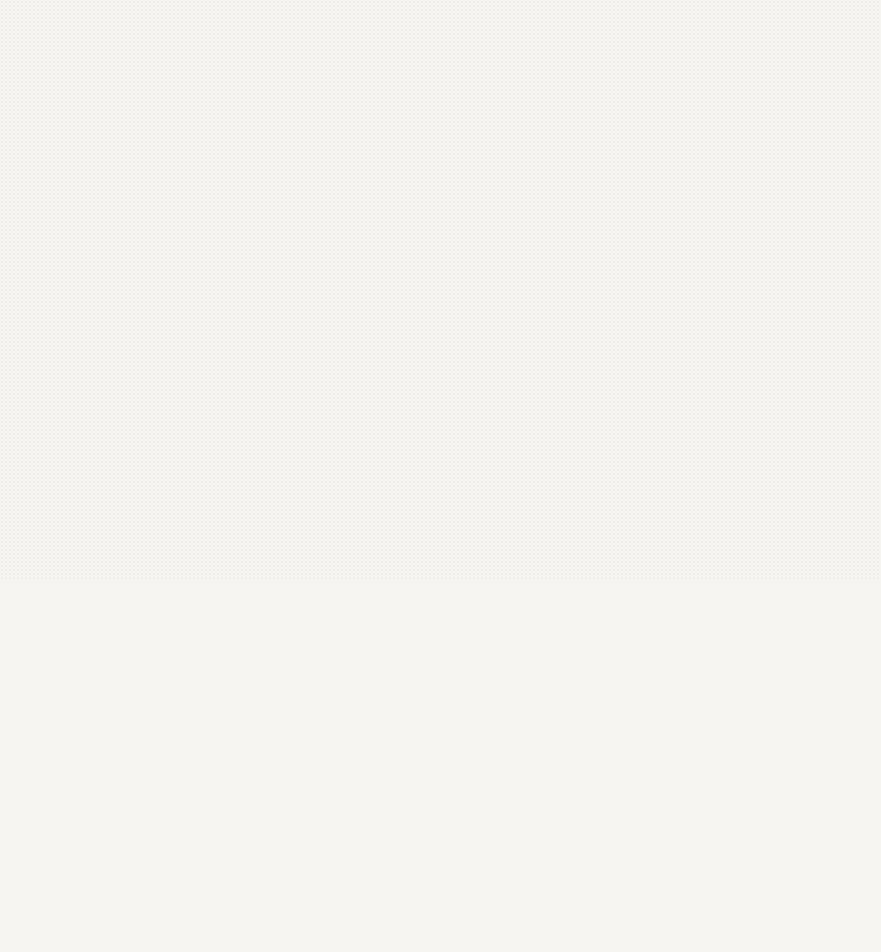
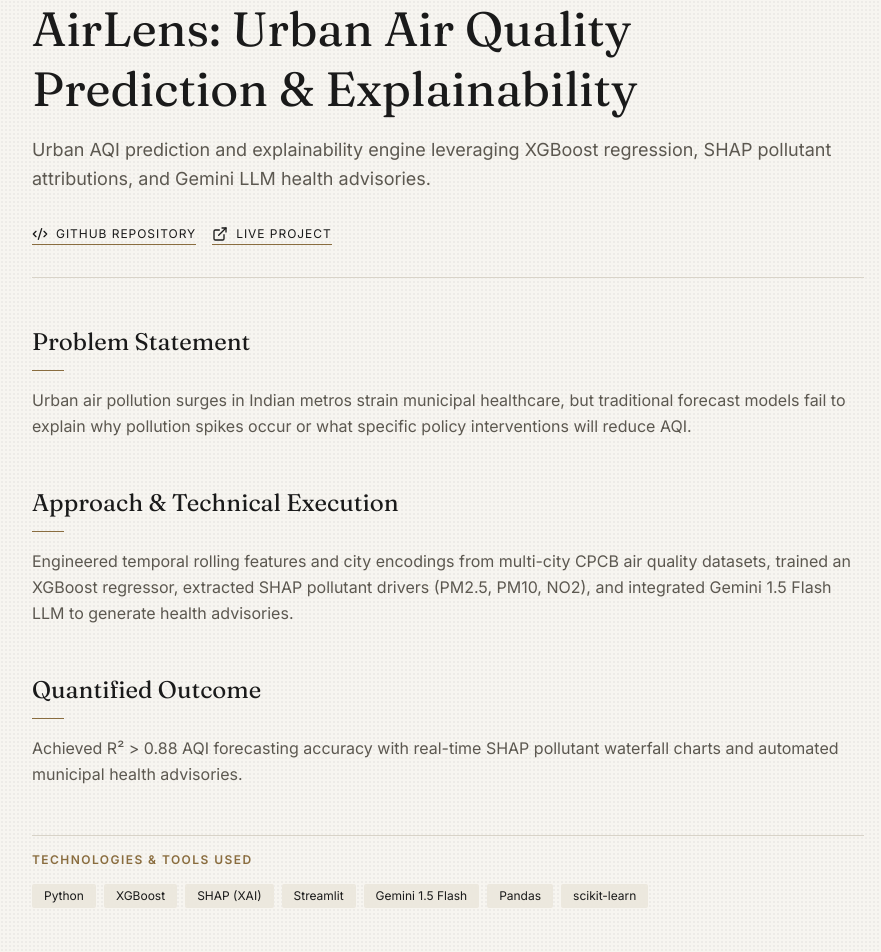
Before and after one commit to atharv-5/atharv-portfolio, a Next.js app: page /projects/airlens-aqi-explainability in a window 1280 px wide. Before the commit this address had no page. Shown: the part 220-1172 px from the top of the page, without its empty margins (192-1073 px from the left). Before the commit the page ends 800 px from the top, so only its background shows below. Built offline with nearby package versions, Linux system fonts and the light colour scheme.

Commit message:
Add Credit Risk Explainability & AirLens AQI projects with GitHub and Streamlit live URLs

```diff
--- a/content/projects.ts
+++ b/content/projects.ts
@@ -39,7 +39,7 @@ export const projects: Project[] = [
     problem:
       "Executive leaders lacked centralized, real-time visibility into multi-regional sales performance, product category profitability, and delivery SLA bottlenecks.",
     approach:
-      "Built an automated Python ETL pipeline (`sqlalchemy`, `psycopg2`) to clean and load Superstore sales data into PostgreSQL. Authored analytical SQL queries for KPI aggregation and connected Power BI for dynamic regional and category filtering.",
+      "Built an automated Python ETL pipeline (sqlalchemy, psycopg2) to clean and load Superstore sales data into PostgreSQL. Authored analytical SQL queries for KPI aggregation and connected Power BI for dynamic regional and category filtering.",
     result:
       "Delivered real-time executive dashboard tracking $2,297,200.86 total revenue, 4,922 orders, 793 unique customers, top-performing West region ($710.2K), and average 3.96-day shipping SLA.",
     techStack: ["Power BI", "PostgreSQL", "SQL", "Python ETL", "Pandas", "Data Analytics"],
@@ -49,7 +49,7 @@ export const projects: Project[] = [
     slug: "athrion-ai",
     number: "03",
     category: "GENERATIVE AI & FULL-STACK",
-    title: "Athrion AI — Prep & Resume Platform",
+    title: "Athrion AI — Interview Prep & Resume Platform",
     shortDescription:
       "Interview-prep and resume-analysis platform powered by Groq LLaMA 3.3 70B, Node.js, and React with end-to-end security auditing.",
     problem:
@@ -68,4 +68,54 @@ export const projects: Project[] = [
     ],
     githubUrl: "https://github.com/atharv-5/athrion-interview-platform",
   },
+  {
+    slug: "credit-risk-explainability",
+    number: "04",
+    category: "EXPLAINABLE AI & MACHINE LEARNING",
+    title: "Credit Risk Explainability & AI Underwriting Agent",
+    shortDescription:
+      "End-to-end Explainable AI (XAI) platform using XGBoost, SHAP feature attributions, policy compliance RAG, and Streamlit dashboard.",
+    problem:
+      "Traditional credit scoring models act as black boxes, making it difficult for financial institutions to comply with FCRA adverse action notice requirements and explain decision drivers to applicants.",
+    approach:
+      "Trained an XGBoost model on applicant financial metrics, integrated a game-theoretic SHAP TreeExplainer engine for local & global feature attributions, indexed credit underwriting policy rules, and built an automated decision agent generating human-readable compliance reports and remediation plans.",
+    result:
+      "Delivered real-time default probability scoring, interactive SHAP waterfall/impact visualizations, regulatory citations, and actionable counterfactual advice.",
+    techStack: [
+      "Python",
+      "XGBoost",
+      "SHAP (XAI)",
+      "Streamlit",
+      "RAG / Policy Search",
+      "scikit-learn",
+      "Pandas",
+    ],
+    githubUrl: "https://github.com/atharv-5/credit-risk-explainability-assistant",
+    liveUrl: "https://credit-risk-explainability-assistant.streamlit.app",
+  },
+  {
+    slug: "airlens-aqi-explainability",
+    number: "05",
+    category: "AI FOR SUSTAINABILITY & TIME-SERIES",
+    title: "AirLens: Urban Air Quality Prediction & Explainability",
+    shortDescription:
+      "Urban AQI prediction and explainability engine leveraging XGBoost regression, SHAP pollutant attributions, and Gemini LLM health advisories.",
+    problem:
+      "Urban air pollution surges in Indian metros strain municipal healthcare, but traditional forecast models fail to explain why pollution spikes occur or what specific policy interventions will reduce AQI.",
+    approach:
+      "Engineered temporal rolling features and city encodings from multi-city CPCB air quality datasets, trained an XGBoost regressor, extracted SHAP pollutant drivers (PM2.5, PM10, NO2), and integrated Gemini 1.5 Flash LLM to generate health advisories.",
+    result:
+      "Achieved R² > 0.88 AQI forecasting accuracy with real-time SHAP pollutant waterfall charts and automated municipal health advisories.",
+    techStack: [
+      "Python",
+      "XGBoost",
+      "SHAP (XAI)",
+      "Streamlit",
+      "Gemini 1.5 Flash",
+      "Pandas",
+      "scikit-learn",
+    ],
+    githubUrl: "https://github.com/atharv-5/airlens-aqi-explainability",
+    liveUrl: "https://airlens-aqi-explainability.streamlit.app",
+  },
 ];
```
